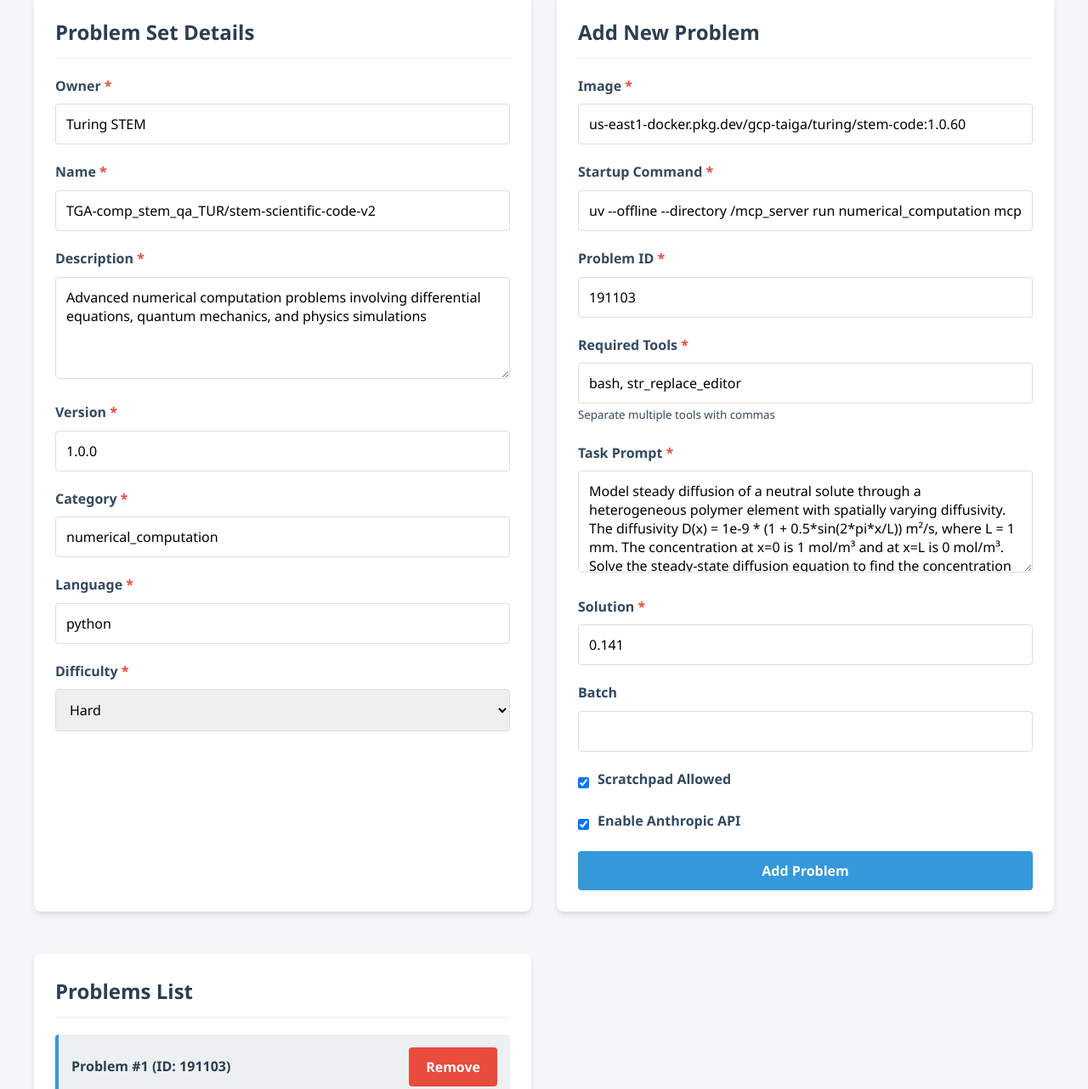
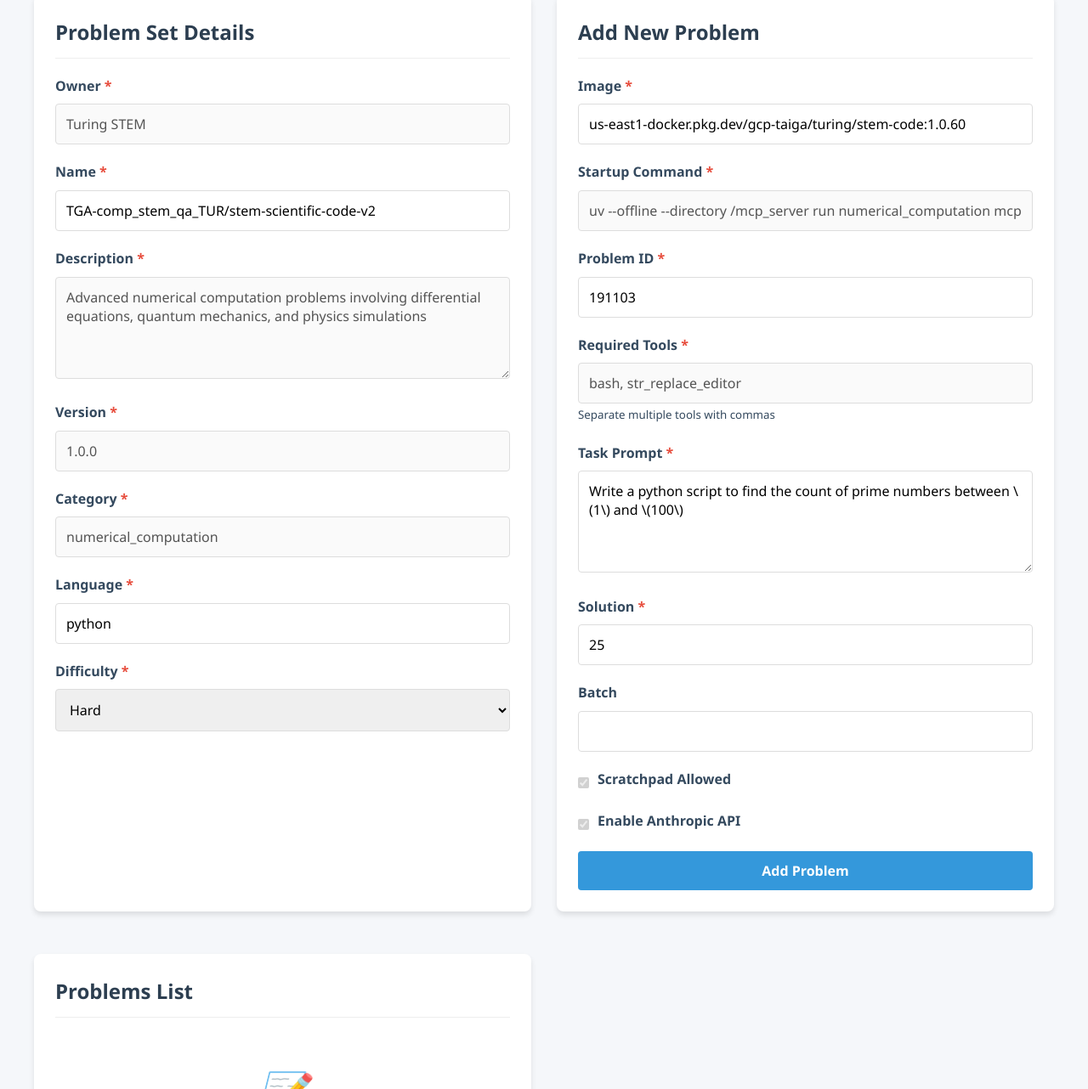
Before and after one commit to NoobCoder0991/json-gen, a plain HTML site: page public/index.html in a window 1280 px wide. Shown: the part 196-1478 px from the top of the page at 85% size. Drawn offline with Linux system fonts and the light colour scheme.

Commit message:
second commit

```diff
--- a/public/index.html
+++ b/public/index.html
@@ -271,7 +271,7 @@
             <h2>Problem Set Details</h2>
             <div class="form-group">
                 <label for="owner" class="required">Owner</label>
-                <input type="text" id="owner" value="Turing STEM">
+                <input disabled type="text" id="owner" value="Turing STEM">
             </div>
 
             <div class="form-group">
@@ -281,18 +281,18 @@
 
             <div class="form-group">
                 <label for="description" class="required">Description</label>
-                <textarea
+                <textarea disabled
                     id="description">Advanced numerical computation problems involving differential equations, quantum mechanics, and physics simulations</textarea>
             </div>
 
             <div class="form-group">
                 <label for="version" class="required">Version</label>
-                <input type="text" id="version" value="1.0.0">
+                <input disabled type="text" id="version" value="1.0.0">
             </div>
 
             <div class="form-group">
                 <label for="category" class="required">Category</label>
-                <input type="text" id="category" value="numerical_computation">
+                <input disabled type="text" id="category" value="numerical_computation">
             </div>
 
             <div class="form-group">
@@ -319,7 +319,7 @@
 
             <div class="form-group">
                 <label for="startup_command" class="required">Startup Command</label>
-                <input type="text" id="startup_command"
+                <input disabled type="text" id="startup_command"
                     value="uv --offline --directory /mcp_server run numerical_computation mcp">
             </div>
 
@@ -330,19 +330,19 @@
 
             <div class="form-group">
                 <label for="required_tools" class="required">Required Tools</label>
-                <input type="text" id="required_tools" value="bash, str_replace_editor">
+                <input disabled type="text" id="required_tools" value="bash, str_replace_editor">
                 <small>Separate multiple tools with commas</small>
             </div>
 
             <div class="form-group">
                 <label for="task_prompt" class="required">Task Prompt</label>
                 <textarea
-                    id="task_prompt">Model steady diffusion of a neutral solute through a heterogeneous polymer element with spatially varying diffusivity. The diffusivity D(x) = 1e-9 * (1 + 0.5*sin(2*pi*x/L)) m²/s, where L = 1 mm. The concentration at x=0 is 1 mol/m³ and at x=L is 0 mol/m³. Solve the steady-state diffusion equation to find the concentration profile and calculate the flux at x=0.</textarea>
+                    id="task_prompt">Write a python script to find the count of prime numbers between \(1\) and \(100\)</textarea>
             </div>
 
             <div class="form-group">
                 <label for="solution" class="required">Solution</label>
-                <input type="text" id="solution" value="0.141">
+                <input type="text" id="solution" value="25">
             </div>
 
             <div class="form-group">
@@ -351,12 +351,12 @@
             </div>
 
             <div class="checkbox-group">
-                <input type="checkbox" id="scratchpad" checked>
+                <input disabled type="checkbox" id="scratchpad" checked>
                 <label for="scratchpad">Scratchpad Allowed</label>
             </div>
 
             <div class="checkbox-group">
-                <input type="checkbox" id="enable_api" checked>
+                <input disabled type="checkbox" id="enable_api" checked>
                 <label for="enable_api">Enable Anthropic API</label>
             </div>
 
@@ -409,7 +409,7 @@
             const downloadJsonBtn = document.getElementById('download-json');
 
             // Initialize with example problem
-            addExampleProblem();
+            // addExampleProblem();
 
             // Event Listeners
             addProblemBtn.addEventListener('click', addProblemFromForm);
@@ -459,7 +459,7 @@
                     batch: document.getElementById('batch').value,
                     difficulty: document.getElementById('difficulty').value,
                     task_type: "computation",
-                    description: document.getElementById('task_prompt')
+                    description: document.getElementById('task_prompt').value
                 };
 
                 problems.push(problem);
```
